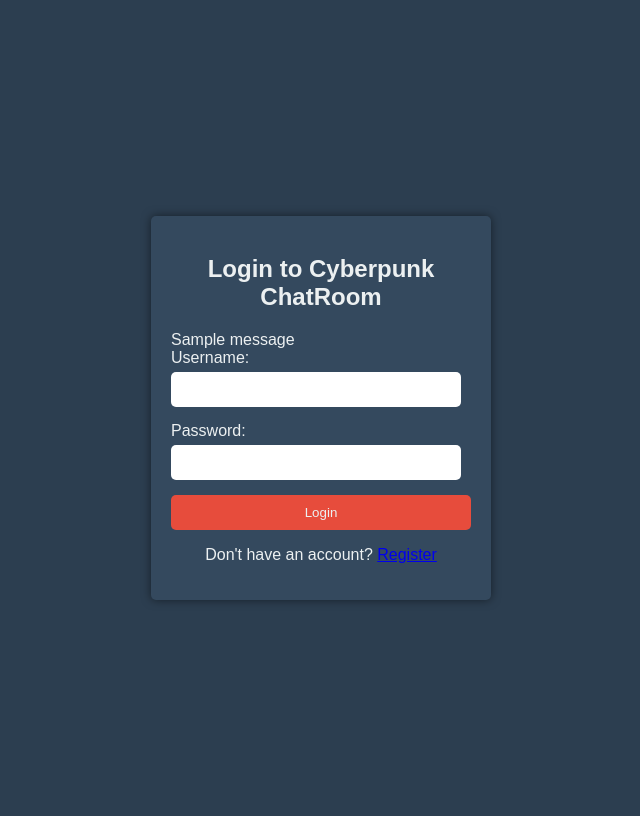
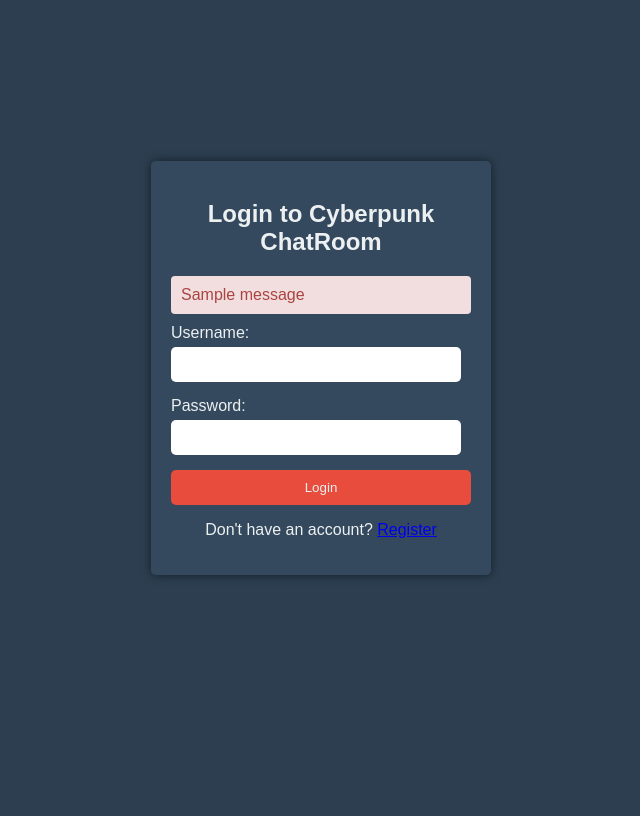
Before and after one commit to Smart-SangGe/Program_Design, a Flask app: page /login in a window 1280 px wide. Shown: the whole page, without its empty margins (319-959 px from the left). After the commit the page ends 577 px from the top, so only its background shows below. Run offline with Flask 3, Linux system fonts and the light colour scheme; tables that the repository leaves empty hold one stand-in row (values such as "Sample post"); one stand-in notice (Sample message) is shown.

Commit message:
完成登录页面

```diff
--- a/static/css/login.css
+++ b/static/css/login.css
@@ -5,7 +5,7 @@ body {
     display: flex;
     justify-content: center;
     align-items: center;
-    height: 100vh;
+    height: 90vh;
 }
 
 .login-container {
@@ -55,3 +55,12 @@ input[type="text"], input[type="password"] {
 p {
     text-align: center;
 }
+.flash {
+    background-color: #f2dede;
+    border-color: #ebccd1;
+    color: #a94442;
+    padding: 10px;
+    margin: 10px 0;
+    border-radius: 4px;
+    z-index: 99;
+}
--- a/templates/login.html
+++ b/templates/login.html
@@ -6,21 +6,16 @@
     <link rel="stylesheet" href="{{ url_for('static', filename='css/login.css') }}">
 	<title>Login</title>
 </head>
+
 <body>
+
 	<div class="login-container">
 		<h2>Login to Cyberpunk ChatRoom</h2>
-		{% with messages = get_flashed_messages(with_categories=true) %}
-			{% if messages %}
-				<div class="flashes">
-					{% for category, message in messages %}
-						<div class="alert alert-{{ category }}">
-							{{ message }}
-						</div>
-					{% endfor %}
-				</div>
-			{% endif %}
-    	{% endwith %}
 		<form action="{{ url_for('login') }}" method="post">
+			{{ form.hidden_tag() }}
+			{% for message in get_flashed_messages() %}
+			<div class=flash>{{ message }}</div>
+			{% endfor %}
 			<div class="input-group">
 				<label for="username">Username:</label>
 				<input type="text" id="username" name="username" required>
@@ -33,5 +28,6 @@
 		</form>
 		<p>Don't have an account? <a href="{{ url_for('register') }}">Register</a></p>
 	</div>
+
 </body>
 </html>
```
